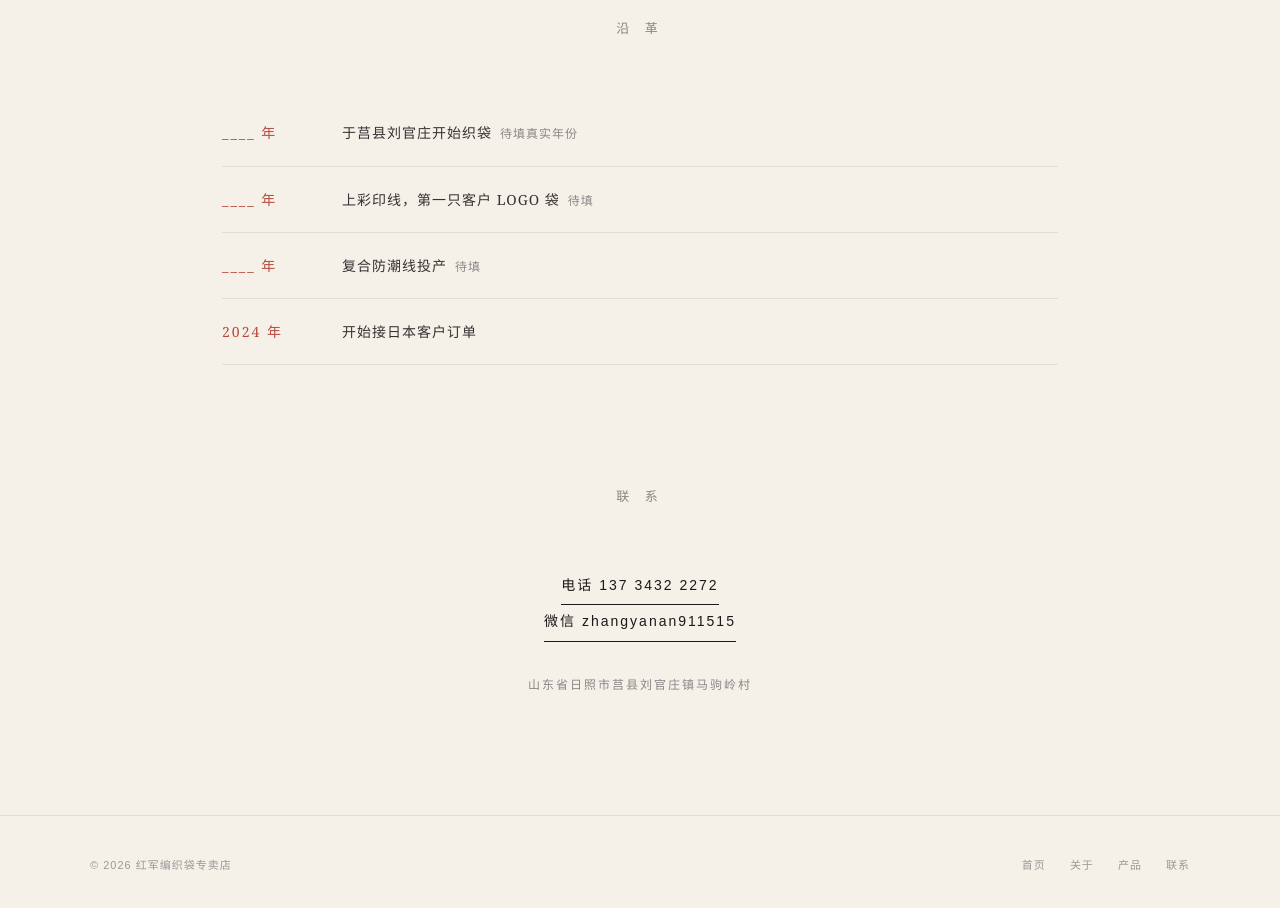
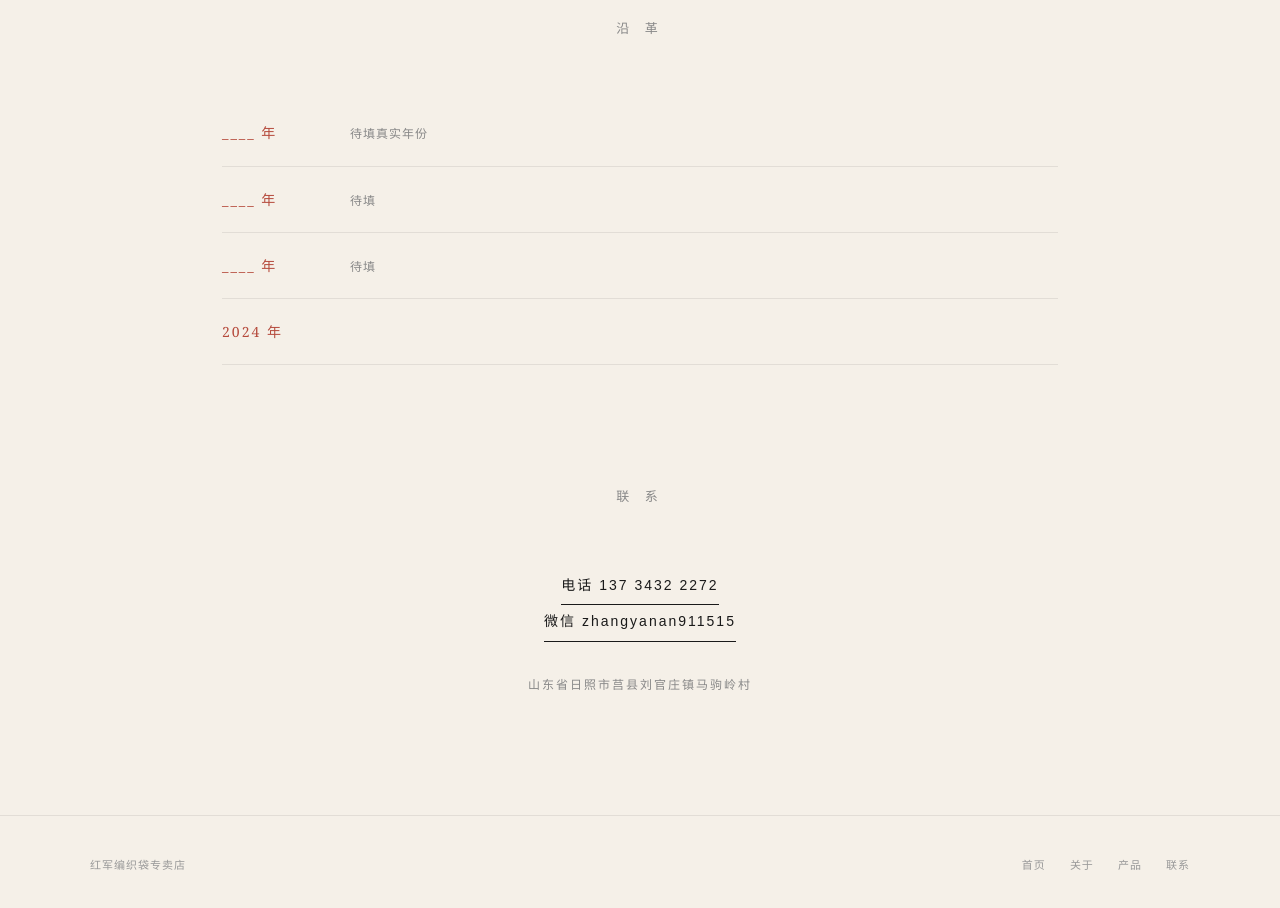
Before and after one commit to zhan714/my-website, a plain HTML site: page index.html in a window 1280 px wide. Shown: the part 2080-2988 px from the top of the page. Drawn offline with Linux system fonts and the light colour scheme.

Commit message:
Update index.html

```diff
--- a/index.html
+++ b/index.html
@@ -112,10 +112,10 @@ footer{border-top:1px solid rgba(0,0,0,.08);padding:40px 32px;margin-top:80px;}
 <section class="history">
   <div class="sec-title">沿 革</div>
   <ul class="timeline">
-    <li><span class="y">____ 年</span><span class="e">于莒县刘官庄开始织袋<em>待填真实年份</em></span></li>
-    <li><span class="y">____ 年</span><span class="e">上彩印线，第一只客户 LOGO 袋<em>待填</em></span></li>
-    <li><span class="y">____ 年</span><span class="e">复合防潮线投产<em>待填</em></span></li>
-    <li><span class="y">2024 年</span><span class="e">开始接日本客户订单</span></li>
+    <li><span class="y">____ 年</span><span class="e"><em>待填真实年份</em></span></li>
+    <li><span class="y">____ 年</span><span class="e"><em>待填</em></span></li>
+    <li><span class="y">____ 年</span><span class="e"><em>待填</em></span></li>
+    <li><span class="y">2024 年</span><span class="e"></span></li>
   </ul>
 </section>
 
@@ -130,7 +130,7 @@ footer{border-top:1px solid rgba(0,0,0,.08);padding:40px 32px;margin-top:80px;}
 
 <footer>
   <div class="foot sans">
-    <div>© 2026 红军编织袋专卖店</div>
+    <div>红军编织袋专卖店</div>
     <div>
       <a href="index.html">首页</a>
       <a href="about.html">关于</a>
```
